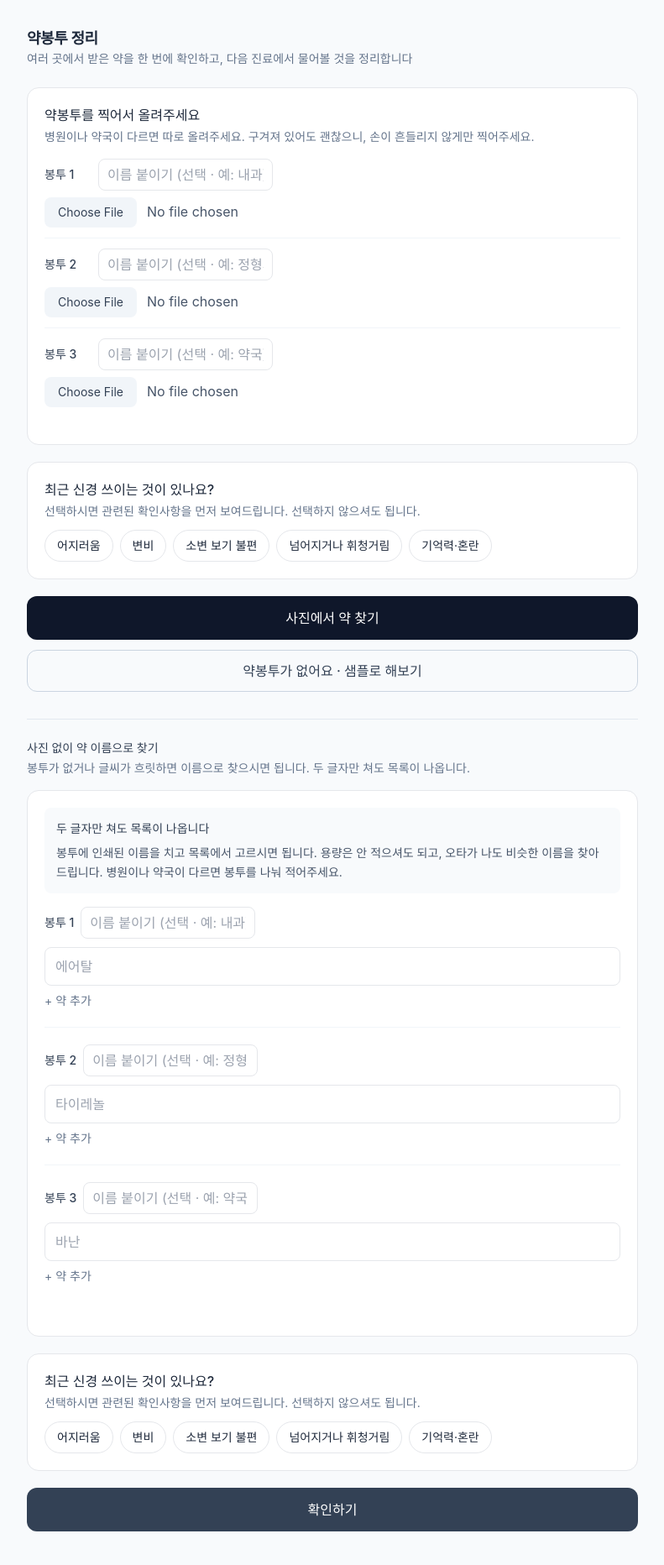
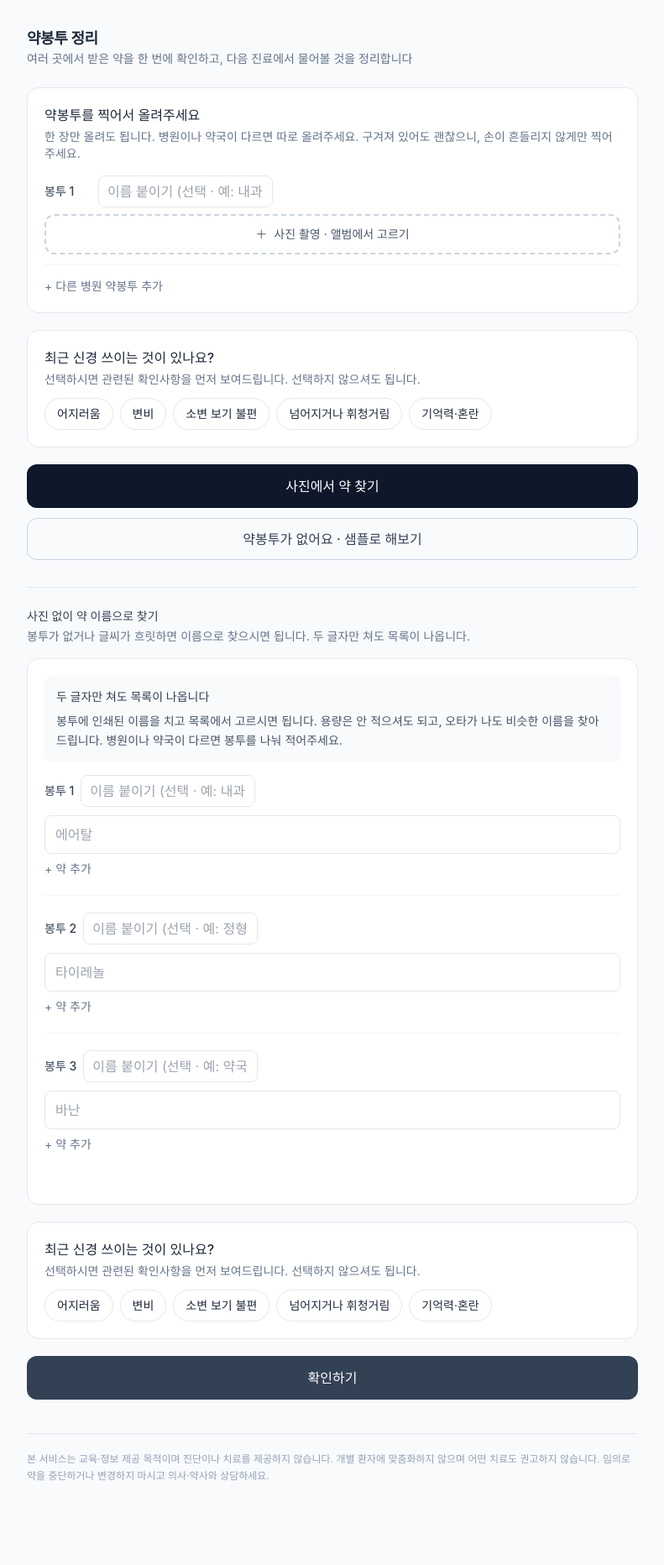
Before and after one commit to RL9-csv/medcheck, a FastAPI app: page / in a window 1280 px wide. Shown: the top 1864 px of the page at 84% size, without its empty margins (244-1035 px from the left). After the commit the page ends 1763 px from the top, so only its background shows below. Run offline with FastAPI, Linux system fonts and the light colour scheme; parts of the project's set-up code (start-up, migrations or seed data) failed here and were passed over; some libraries are stand-ins or nearby versions.

Commit message:
올린 사진이 조용히 버려지던 것을 고치고, 업로드 화면을 단순하게 한다
실기기로 처음 눌러보고 나온 것들이다.

1. 사진을 올렸는데 "사진을 한 장 이상 올려주세요" 가 떴다

   if not blob or len(blob) > MAX_BYTES: continue    # MAX_BYTES = 10MB

   요즘 폰 사진이 10MB 를 쉽게 넘는다. 넘으면 조용히 버리고, 그러면
   images 가 비어서 "안 올렸다" 는 안내가 나간다. 분명히 올린 사람이
   안 올렸다는 말을 듣는다. 서버 로그에서 POST /upload 가 303 이 아니라
   200 인 것으로 확인했다.

   상한을 25MB 로 올리고, 너무 큰 것과 없는 것을 구분해서 말한다.
   메모리는 문제가 아니다. 받자마자 1280px 로 줄이므로 원본은 잠깐만
   들고 있는다.

2. 봉투 세 칸이 한꺼번에 펼쳐져 있어 "셋 다 채워야 하나" 로 읽혔다

   한 장만 올려도 되는 것이 기본이다. 첫 칸만 보이고 나머지는 "다른 병원
   약봉투 추가" 로 꺼낸다. 안내 문구도 "한 장만 올려도 됩니다" 로 시작한다.

3. 버튼에 "파일 선택" 이라고 쓰여 있었다

   브라우저가 그리는 기본 문구다. 폰에서는 실제로 카메라가 열리는데
   문구가 그걸 안 말한다. 입력을 감추고 label 을 버튼처럼 만들어
   "사진 촬영 · 앨범에서 고르기" 로 적는다.

4. 사진을 골라도 화면에 아무 표시가 없었다

   올렸다고 생각한 사람이 안 올렸다는 안내를 보는 경로가 여기서도
   생긴다. 고르면 파일명과 용량을 보여주고 테두리를 바꾼다.
   사진 없이 제출을 누르면 버튼이 2초간 "사진을 먼저 골라주세요" 가 된다.

Co-Authored-By: Claude Opus 5 (1M context) <noreply@anthropic.com>

```diff
--- a/main.py
+++ b/main.py
@@ -96,7 +96,17 @@ def index(request: Request):
                                 {"symptoms": engine.SYMPTOMS})
 
 
-MAX_FILES, MAX_BYTES = 5, 10 * 1024 * 1024
+MAX_FILES = 5
+
+# 사진 한 장의 상한. 25MB 다.
+#
+# 10MB 였는데 요즘 폰 사진이 그걸 쉽게 넘는다. 넘으면 조용히 버리고
+# "사진을 한 장 이상 올려주세요" 가 떴다. 분명히 올린 사람이 안 올렸다는
+# 말을 듣는다. 실제로 그렇게 걸렸다.
+#
+# 메모리는 문제가 아니다. 받자마자 _shrink 로 1280px 로 줄이므로 원본
+# 크기는 잠깐만 들고 있는다.
+MAX_BYTES = 25 * 1024 * 1024
 
 # 무거운 요청(OCR+매칭)을 한 번에 몇 건까지 받을지. 1 이다.
 #
@@ -218,21 +228,28 @@ async def upload(request: Request):
 
     # 슬롯 번호로 직접 읽는다. getlist 로 모으면 2번을 비웠을 때
     # 3번 사진이 label2 를 가져가 버린다.
-    images, labels = [], []
+    images, labels, too_big = [], [], False
     for i in range(1, MAX_FILES + 1):
         f = form.get(f"photo{i}")
         if not getattr(f, "filename", ""):
             continue
         blob = await f.read()
-        if not blob or len(blob) > MAX_BYTES:
+        if not blob:
+            continue
+        if len(blob) > MAX_BYTES:
+            too_big = True          # 조용히 버리지 않는다. 아래에서 말한다
             continue
         images.append(_shrink(blob))
         labels.append((form.get(f"label{i}") or "").strip())
 
     if not images:
+        # 올렸는데 안 올렸다고 하면 사용자는 자기가 뭘 잘못했는지 모른다.
+        # 파일이 없는 것과 너무 큰 것을 구분해서 말한다.
         return tpl.TemplateResponse(request, "index.html", {
             "symptoms": engine.SYMPTOMS, "version": STATE["version"],
-            "error": "사진을 한 장 이상 올려주세요."})
+            "error": ("사진 용량이 너무 큽니다. 한 장에 25MB 까지 됩니다. "
+                      "카메라 설정에서 화질을 낮추거나 다른 사진으로 "
+                      "올려주세요.") if too_big else "사진을 한 장 이상 올려주세요."})
 
     if QUEUE.full(len(images)):
         return tpl.TemplateResponse(request, "index.html", {
--- a/templates/index.html
+++ b/templates/index.html
@@ -10,27 +10,46 @@
   <div class="card p-5">
     <div class="font-medium mb-1">약봉투를 찍어서 올려주세요</div>
     <p class="text-sm text-slate-500 mb-4">
-      병원이나 약국이 다르면 따로 올려주세요. 구겨져 있어도 괜찮으니, 손이 흔들리지 않게만 찍어주세요.
+      한 장만 올려도 됩니다. 병원이나 약국이 다르면 따로 올려주세요.
+      구겨져 있어도 괜찮으니, 손이 흔들리지 않게만 찍어주세요.
     </p>
 
-    {# 세 칸에 같은 예시를 쓰면 "왜 셋인가" 가 안 보인다. 서로 다른 곳에서
-       받은 약을 따로 올리라는 게 이 도구의 요점이라 예시도 달라야 한다. #}
+    {# 전에는 봉투 세 칸을 한꺼번에 펼쳐 뒀더니 "셋 다 채워야 하나" 로
+       읽혔다. 한 장만 올려도 되는 것이 기본이므로 첫 칸만 보이고 나머지는
+       필요할 때 꺼낸다.
+
+       파일 입력은 브라우저가 "파일 선택" 이라고 그린다. 폰에서는 실제로
+       카메라가 열리는데 문구가 그걸 안 말한다. 입력을 감추고 label 을
+       버튼처럼 만들어 "사진 촬영" 이라고 적는다. label 을 누르면 감춘
+       입력이 눌린다. #}
     {% set place = ['예: 내과', '예: 정형외과', '예: 약국'] %}
     {% for i in [1,2,3] %}
-    <div class="mb-3 pb-3 {% if not loop.last %}border-b border-slate-100{% endif %}">
+    <div class="slot {% if i > 1 %}hidden{% endif %} mb-3 pb-3
+                {% if not loop.last %}border-b border-slate-100{% endif %}"
+         data-slot="{{ i }}">
       <div class="flex items-center gap-2 mb-2">
         <span class="text-sm font-medium text-slate-700 w-14">봉투 {{ i }}</span>
         <input name="label{{ i }}" placeholder="이름 붙이기 (선택 · {{ place[loop.index0] }})"
                class="text-base px-2.5 py-1.5 border rounded-lg flex-1 max-w-52
                       focus:outline-none focus:ring-2 focus:ring-slate-300">
       </div>
-      <input type="file" name="photo{{ i }}" accept="image/*" capture="environment"
-             class="w-full text-sm text-slate-600
-                    file:mr-3 file:py-2 file:px-4 file:rounded-lg file:border-0
-                    file:text-sm file:bg-slate-100 file:text-slate-700
-                    hover:file:bg-slate-200 file:cursor-pointer">
+
+      <input type="file" name="photo{{ i }}" id="photo{{ i }}"
+             accept="image/*" capture="environment" class="sr-only">
+      <label for="photo{{ i }}"
+             class="flex items-center justify-center gap-2 w-full py-3
+                    border-2 border-dashed border-slate-300 rounded-xl
+                    text-sm text-slate-600 cursor-pointer hover:bg-slate-50">
+        <span aria-hidden="true">＋</span>
+        <span class="pick-label">사진 촬영 · 앨범에서 고르기</span>
+      </label>
     </div>
     {% endfor %}
+
+    <button type="button" id="more"
+            class="text-sm text-slate-500 hover:text-slate-800">
+      + 다른 병원 약봉투 추가
+    </button>
   </div>
 
   {% include "_symptoms.html" %}
@@ -84,11 +103,45 @@
   // 없다. 흔한 쪽(약봉투)에 맞추고 영수증은 막대가 느려지며 버틴다.
   var SEC_PER_PHOTO = 25;
 
+  // 고른 사진이 붙었는지 화면에 보여준다. 파일 입력은 눌러도 아무 표시가
+  // 안 나서, 올렸다고 생각한 사람이 "사진을 올려주세요" 를 보게 된다.
+  document.querySelectorAll('input[type=file]').forEach(function (f) {
+    f.addEventListener('change', function () {
+      var lab = f.parentElement.querySelector('.pick-label');
+      var box = f.parentElement.querySelector('label');
+      if (f.files.length) {
+        var mb = (f.files[0].size / 1048576).toFixed(1);
+        lab.textContent = f.files[0].name + ' (' + mb + 'MB) · 다시 고르기';
+        box.classList.remove('border-dashed', 'border-slate-300');
+        box.classList.add('border-slate-800', 'bg-slate-50');
+      } else {
+        lab.textContent = '사진 촬영 · 앨범에서 고르기';
+        box.classList.add('border-dashed', 'border-slate-300');
+        box.classList.remove('border-slate-800', 'bg-slate-50');
+      }
+    });
+  });
+
+  // 봉투 칸은 필요할 때만 꺼낸다. 처음부터 셋을 펼치면 다 채워야 하는
+  // 것으로 읽힌다.
+  document.getElementById('more').addEventListener('click', function () {
+    var next = document.querySelector('.slot.hidden');
+    if (!next) { return; }
+    next.classList.remove('hidden');
+    if (!document.querySelector('.slot.hidden')) { this.classList.add('hidden'); }
+  });
+
   document.querySelector('form[action="/upload"]').addEventListener('submit', function () {
     var b = document.getElementById('go');
     var n = 0;
     document.querySelectorAll('input[type=file]').forEach(function (f) { if (f.files.length) n++; });
-    if (!n) { return; }
+    if (!n) {
+      // 막지 않는다. 서버가 안내를 그린다. 다만 그냥 넘기면 사용자는
+      // 버튼이 안 눌린 줄 안다.
+      b.textContent = '사진을 먼저 골라주세요';
+      setTimeout(function () { b.textContent = '사진에서 약 찾기'; }, 2000);
+      return;
+    }
     b.disabled = true;
     b.textContent = '읽는 중입니다';
     document.getElementById('wait').classList.remove('hidden');
```
Also changed, not shown: tests/test_result_route.py (+23 -0 lines).
